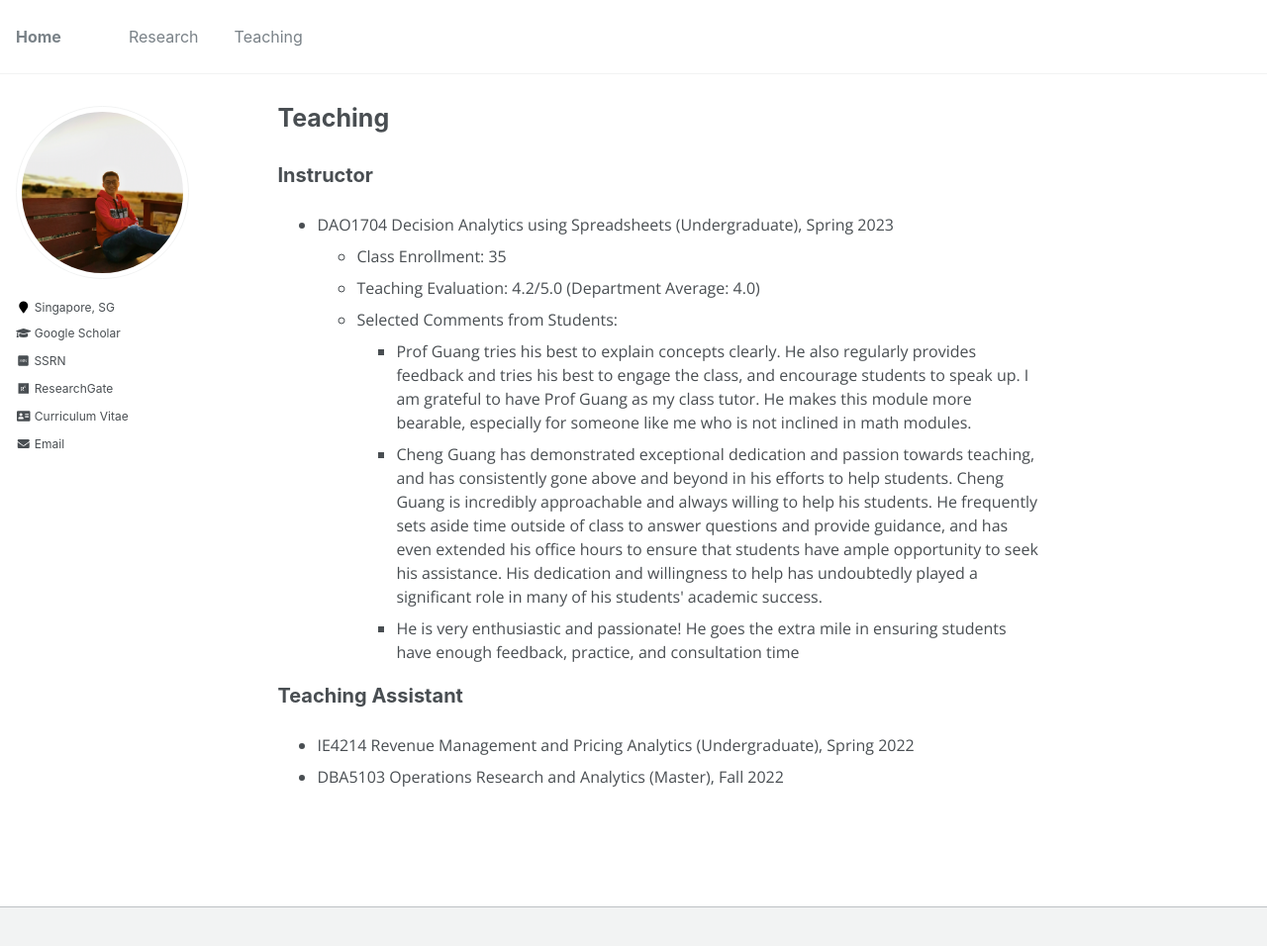
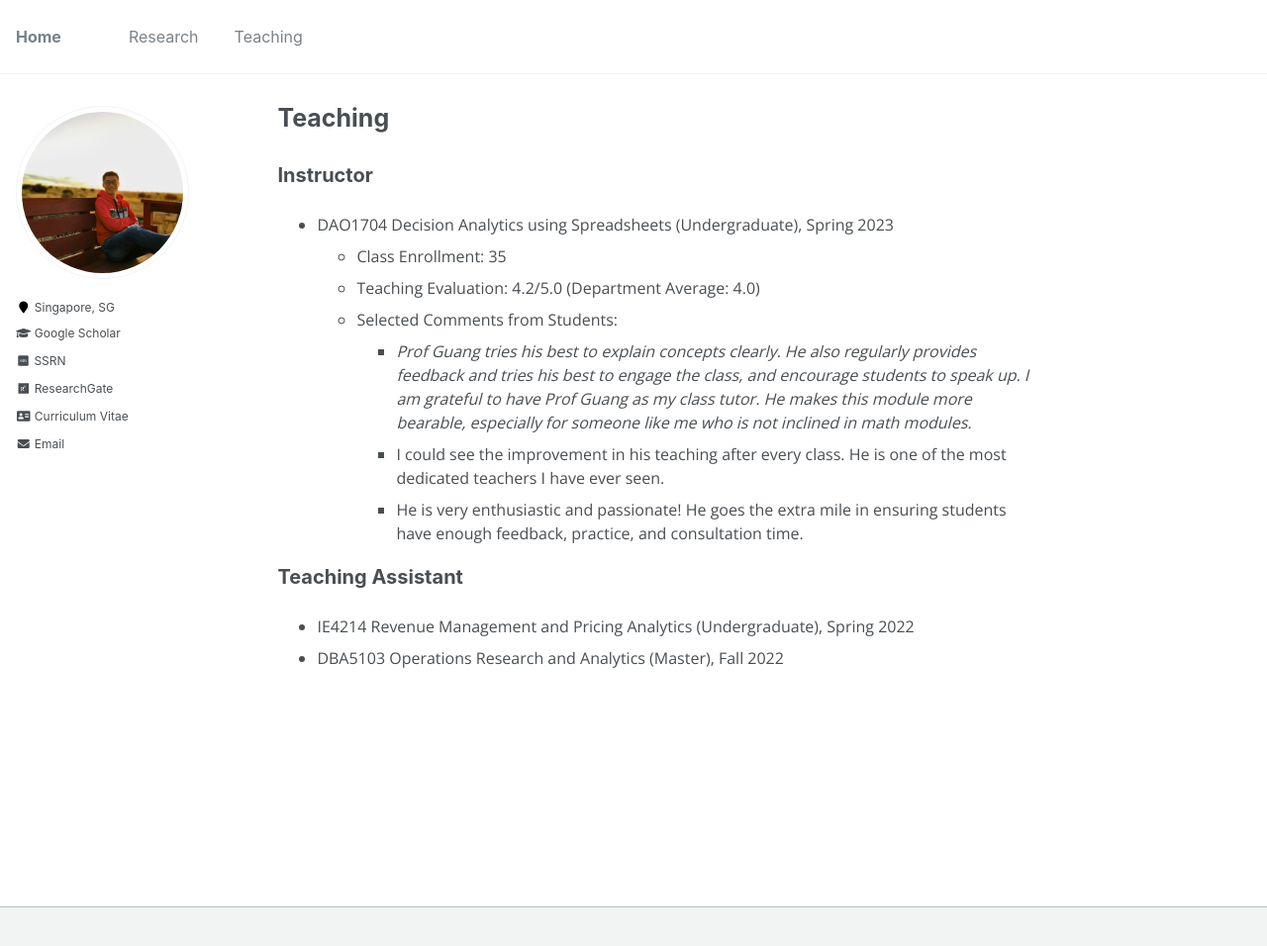
Before and after one commit to gcheng-nus/gcheng-nus.github.io, a Jekyll site: the page built from _pages/teaching.md, in a window 1280 px wide and 981 px high. Shown: the top 956 px of the window at 99% size. Built offline with Jekyll 4.4.1, drawn with Linux system fonts in a browser that asks for light colours; some web fonts are replaced; comment, search, counter and statistics services are not loaded.

Commit message:
update teaching

```diff
--- a/_pages/teaching.md
+++ b/_pages/teaching.md
@@ -19,9 +19,9 @@ author_profile: true
 			<li>Teaching Evaluation: 4.2/5.0 (Department Average: 4.0)</li>
 			<li>Selected Comments from Students:</li>
 				<ul>
-					<li>Prof Guang tries his best to explain concepts clearly. He also regularly provides feedback and tries his best to engage the class, and encourage students to speak up. I am grateful to have Prof Guang as my class tutor. He makes this module more bearable, especially for someone like me who is not inclined in math modules.</li>
-					<li>Cheng Guang has demonstrated exceptional dedication and passion towards teaching, and has consistently gone above and beyond in his efforts to help students. Cheng Guang is incredibly approachable and always willing to help his students. He frequently sets aside time outside of class to answer questions and provide guidance, and has even extended his office hours to ensure that students have ample opportunity to seek his assistance. His dedication and willingness to help has undoubtedly played a significant role in many of his students' academic success.</li>
-					<li>He is very enthusiastic and passionate! He goes the extra mile in ensuring students have enough feedback, practice, and consultation time</li>
+					<li><i>Prof Guang tries his best to explain concepts clearly. He also regularly provides feedback and tries his best to engage the class, and encourage students to speak up. I am grateful to have Prof Guang as my class tutor. He makes this module more bearable, especially for someone like me who is not inclined in math modules.</i></li>
+					<li>I could see the improvement in his teaching after every class. He is one of the most dedicated teachers I have ever seen.</li>
+					<li>He is very enthusiastic and passionate! He goes the extra mile in ensuring students have enough feedback, practice, and consultation time.</li>
 				</ul>
 		</ul>
 </ul>
```
